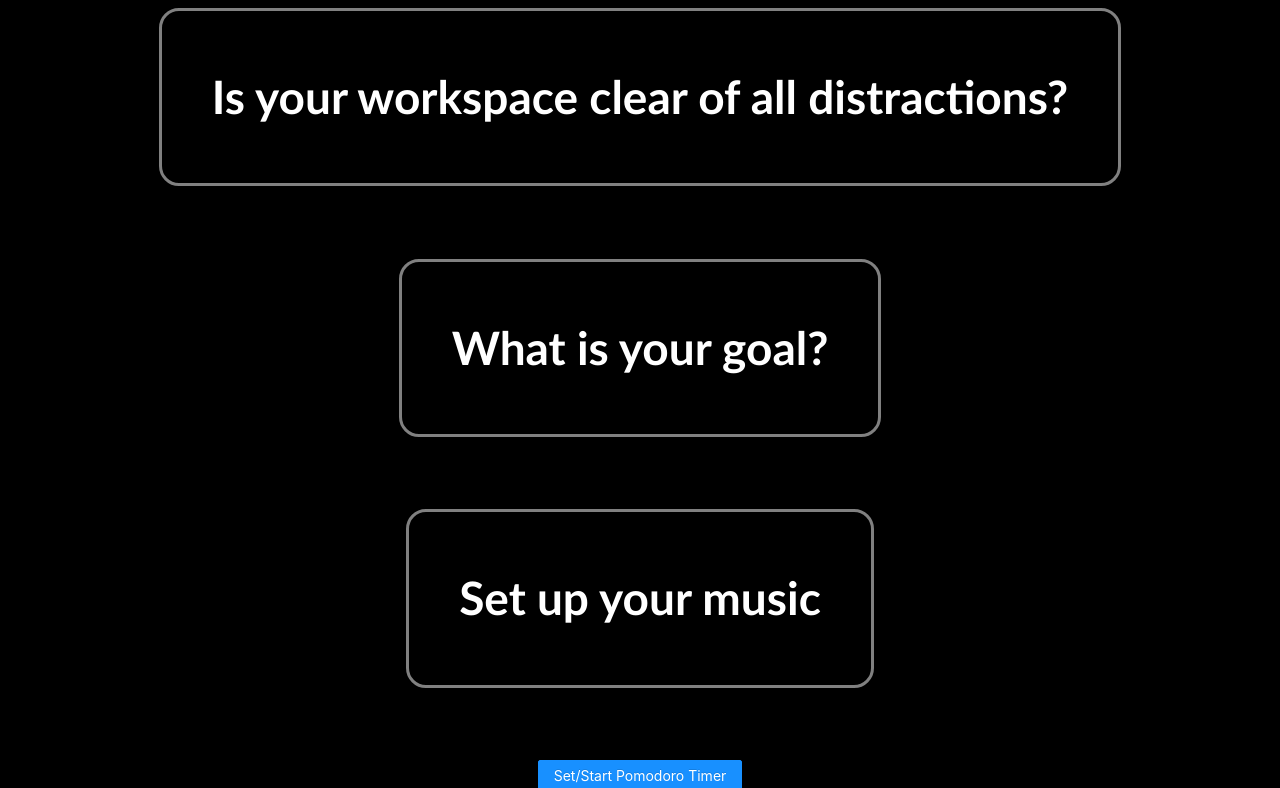
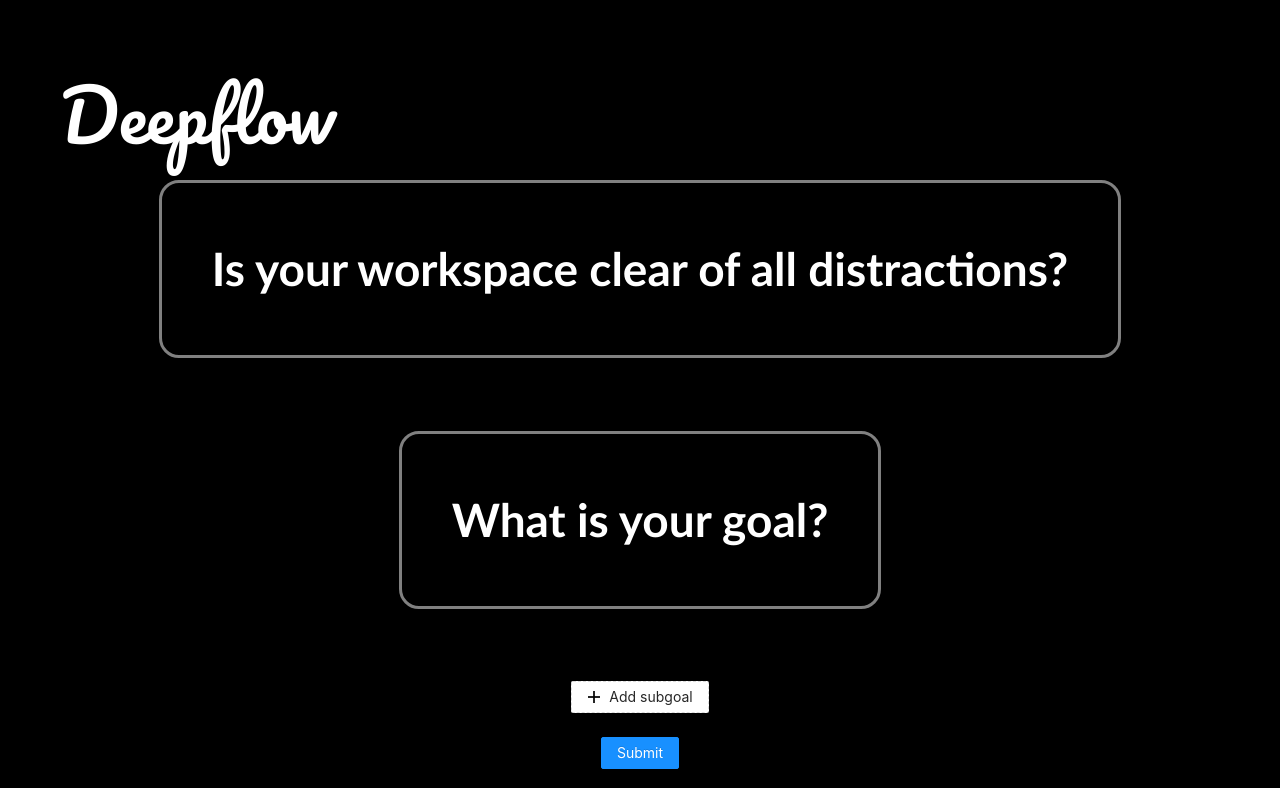
Before and after one commit to 4nir/gointoflow, a React (Create React App) app: page / in a window 1280 px wide. Shown: the top 788 px of the page. Built offline with nearby package versions, Linux system fonts and the light colour scheme.

Commit message:
added subbgoal form list

```diff
--- a/src/App.css
+++ b/src/App.css
@@ -1,10 +1,21 @@
 @import '~antd/dist/antd.css';
+@import url(https://fonts.googleapis.com/css?family=Pacifico|Open+Sans:300);
+
+.App-container {
+	text-align: center;
+	padding: 50px;
+	background-color: #000000;
+}
+
+.App-banner {
+	text-align: left;
+	padding: 10px;
+	color: white;
+	font-family: 'Pacifico';
+	font-size: 5em;
+}
 
 .App {
-	text-align: center;
-}
-
-.App-header {
 	background-color: #000000;
 	min-height: 100vh;
 	display: flex;
--- a/src/App.tsx
+++ b/src/App.tsx
@@ -2,16 +2,19 @@ import React from 'react';
 import './App.css';
 import QuestionComponent from './components/QuestionComponent';
 import { Button } from 'antd';
+import DynamicFieldSet from './components/GoalsInputComponent';
 
 function App() {
 	return (
-		<div className="App">
-			<div className="App-header">
+		<div className="App-container">
+			<div className="App-banner">Deepflow</div>
+			<div className="App">
 				<QuestionComponent questionString="Is your workspace clear of all distractions?" />
 				<QuestionComponent questionString="What is your goal?" />
-				<QuestionComponent questionString="Set up your music" />
+				<DynamicFieldSet />
+				<QuestionComponent questionString="How long is your session?" />
 
-				<Button type="primary">Set/Start Pomodoro Timer</Button>
+				<Button type="primary">Start Session</Button>
 			</div>
 		</div>
 	);
--- /dev/null
+++ b/src/components/GoalsInputComponent.css
@@ -0,0 +1,21 @@
+.dynamic-delete-button {
+	cursor: pointer;
+	position: relative;
+	top: 4px;
+	font-size: 24px;
+	color: #999;
+	transition: all 0.3s;
+}
+.dynamic-delete-button:hover {
+	color: #777;
+}
+.dynamic-delete-button[disabled] {
+	cursor: not-allowed;
+	opacity: 0.5;
+}
+[data-theme="dark"] .dynamic-delete-button {
+	color: rgba(255, 255, 255, .45);
+}
+[data-theme="dark"] .dynamic-delete-button:hover {
+	color: rgba(255, 255, 255, .65);
+}
--- /dev/null
+++ b/src/components/GoalsInputComponent.tsx
@@ -0,0 +1,67 @@
+import React from 'react';
+import ReactDOM from 'react-dom';
+import 'antd/dist/antd.css';
+import './GoalsInputComponent.css';
+import { Form, Input, Button, Col, Row } from 'antd';
+import { MinusCircleOutlined, PlusOutlined } from '@ant-design/icons';
+
+let rules = [ { required: true } ];
+
+const GoalsInputComponent = () => {
+	let onFinish = (values: any) => {
+		console.log('Received values of form:', values);
+	};
+
+	return (
+		<Form onFinish={onFinish} className="my-form">
+			<Form.List name="users">
+				{(fields, { add, remove }) => {
+					/**
+           * `fields` internal fill with `name`, `key`, `fieldKey` props.
+           * You can extends this into sub field to support multiple dynamic fields.
+           */
+					return (
+						<div>
+							{fields.map((field, index) => (
+								<Row key={field.key}>
+									<Col>
+										<Form.Item name={[ field.name, 'firstName' ]} rules={rules}>
+											<Input placeholder="Subgoal" />
+										</Form.Item>
+									</Col>
+									<Col flex="none">
+										<MinusCircleOutlined
+											className="dynamic-delete-button"
+											onClick={() => {
+												remove(field.name);
+											}}
+										/>
+									</Col>
+								</Row>
+							))}
+							<Form.Item>
+								<Button
+									type="dashed"
+									onClick={() => {
+										add();
+									}}
+									style={{ width: '100%' }}
+								>
+									<PlusOutlined /> Add subgoal
+								</Button>
+							</Form.Item>
+						</div>
+					);
+				}}
+			</Form.List>
+
+			<Form.Item>
+				<Button type="primary" htmlType="submit">
+					Submit
+				</Button>
+			</Form.Item>
+		</Form>
+	);
+};
+
+export default GoalsInputComponent;
```
